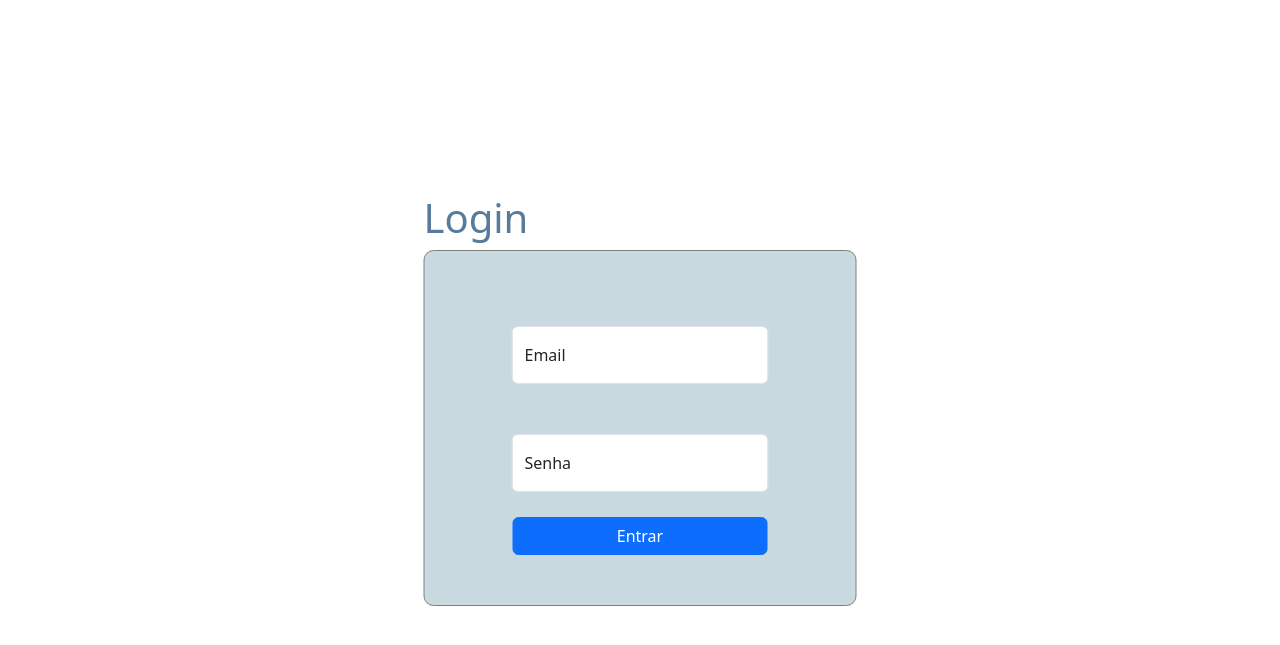
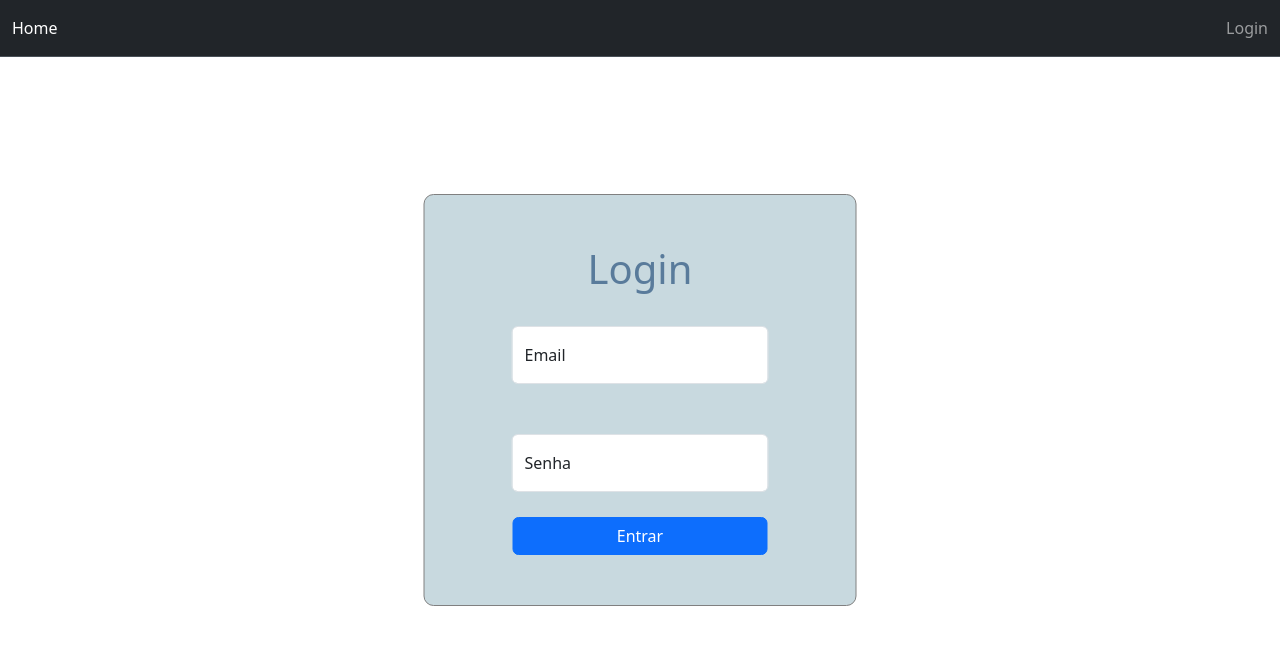
Before and after one commit to guilhermekameoka/UFU, a PHP site: page /lab05/index.html in a window 1280 px wide. Shown: the top 645 px of the page. Run offline with PHP 8.4, Linux system fonts and the light colour scheme.

Commit message:
feat: navbar

```diff
--- a/PPI/PPI-2023-2/lab05/index.html
+++ b/PPI/PPI-2023-2/lab05/index.html
@@ -12,8 +12,23 @@
 </head>
 
 <body>
-    <h1>Login</h1>
+    <nav class="navbar bg-dark border-bottom border-body" data-bs-theme="dark">
+        <div class="container-fluid">
+            <ul class="navbar-nav">
+                <li class="nav-item">
+                    <a class="nav-link active" aria-current="page" href="helloword.html">Home</a>
+                </li>
+            </ul>
+            <ul class="navbar-nav ml-auto">
+                <li class="nav-item">
+                    <a class="nav-link" href="index.html">Login</a>
+                </li>
+            </ul>
+        </div>
+    </nav>
+
     <main>
+        <h1>Login</h1>
         <form id="formulario">
             <div class="container">
                 <div class="row">
@@ -44,4 +59,5 @@
         </div>
     </main>
 </body>
+
 </html>
--- a/PPI/PPI-2023-2/lab05/style.css
+++ b/PPI/PPI-2023-2/lab05/style.css
@@ -1,19 +1,16 @@
-body{
+main{
     position: absolute;
     top:50%;
     left:50%;
     transform: translate(-50%, -50%);
-}
-
-main{
     border: solid grey 1px;
     border-radius: 10px;
     padding: 50px;
     background-color: rgb(200, 217, 223);
 }
-
 h1{
     color:rgb(89, 123, 155);
+    text-align: center;
 }
 
 #login{
```
Also changed, not shown: PPI/PPI-2023-2/lab05/helloword.html (+15 -0 lines).
